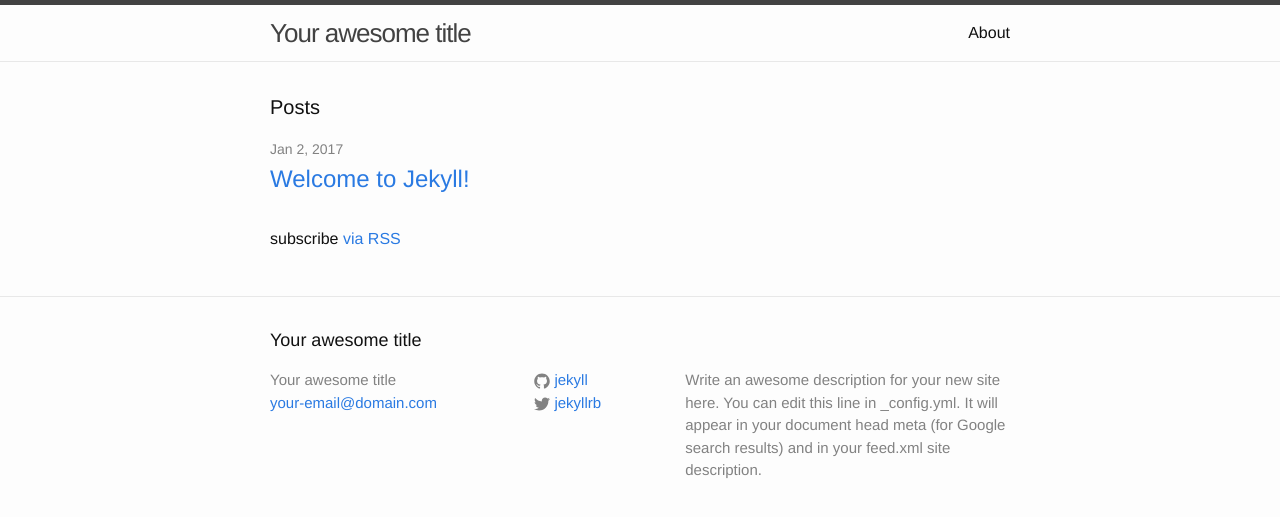
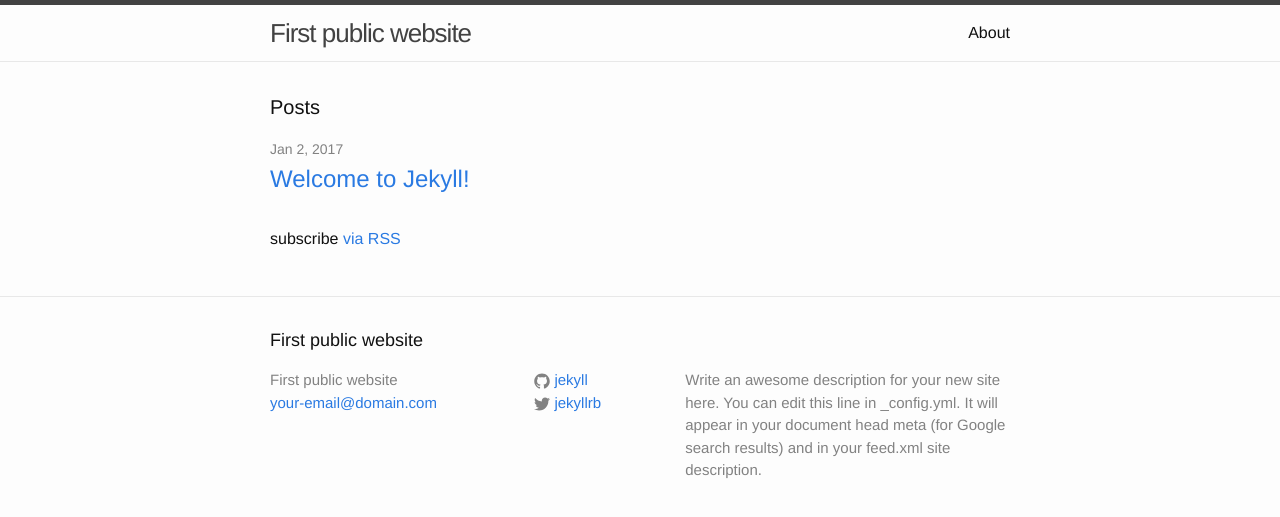
Before and after one commit to milanwillett/milanwillett.github.io, a Jekyll site: the page built from index.html, in a window 1280 px wide. Shown: the top 517 px of the page. Built offline with Jekyll 4.4.1, drawn with Linux system fonts in a browser that asks for light colours.

Commit message:
Update _config.yml

```diff
--- a/_config.yml
+++ b/_config.yml
@@ -6,7 +6,7 @@
 # 'jekyll serve'. If you change this file, please restart the server process.
 
 # Site settings
-title: Your awesome title
+title: First public website
 email: your-email@domain.com
 description: > # this means to ignore newlines until "baseurl:"
   Write an awesome description for your new site here. You can edit this
```
